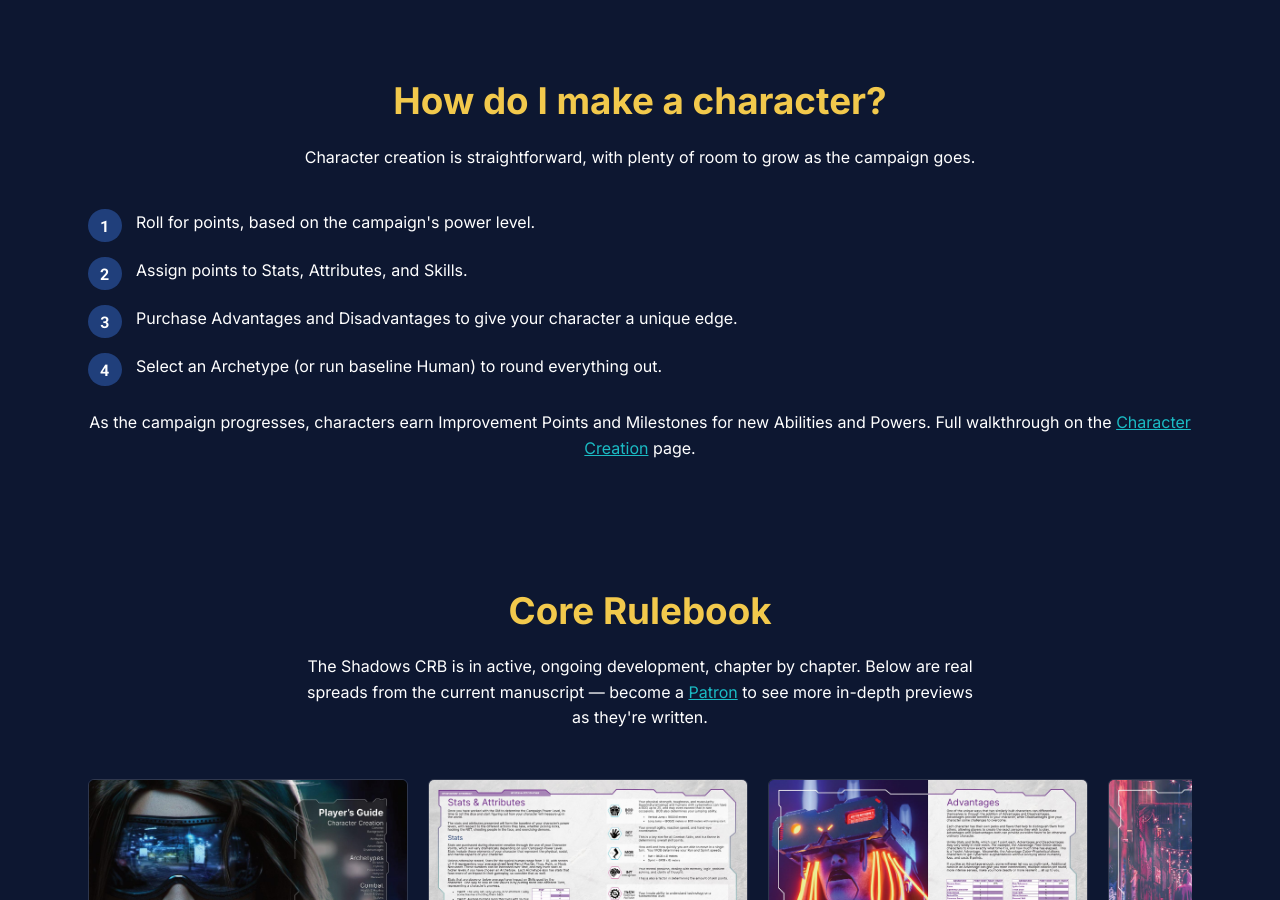
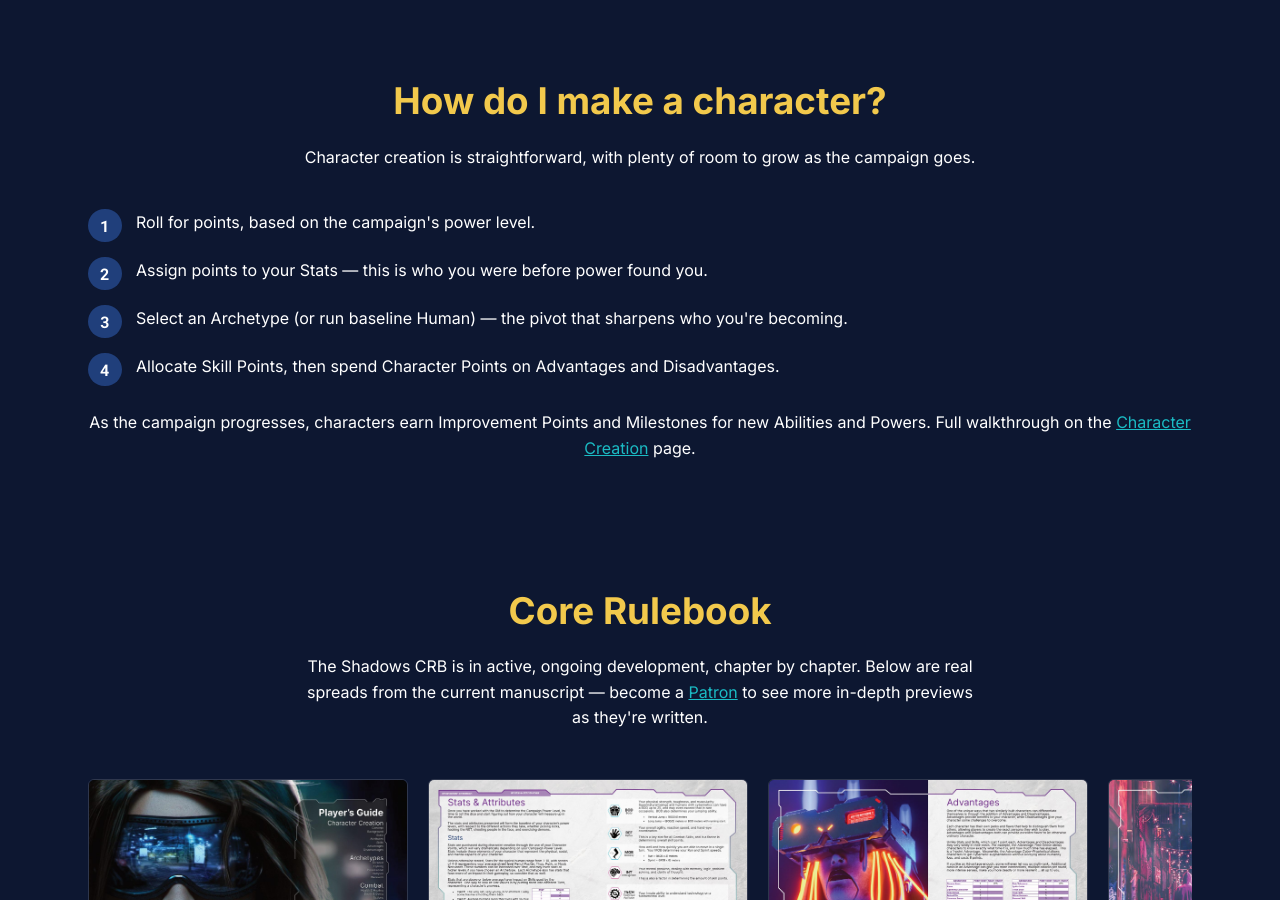
Before and after one commit to kazamuki/Shadows-RPG-Site, a Jekyll site: the page built from index.html, in a window 1280 px wide and 900 px high, scrolled down 980 px. Built offline with Jekyll 4.4.1, drawn with Linux system fonts in a browser that asks for light colours.

Commit message:
Fix Home's character creation step order to match the manuscript
Home carried forward the old site's step order (stats/skills -> advantages -> archetype
last), which no longer matches the current CRB: Archetype comes right after Stats, before
Skills and Advantages/Disadvantages. Character Creation and Rules Preview already had this
right -- Home was the one page still out of sync.

Co-Authored-By: Claude Sonnet 5 <noreply@anthropic.com>

```diff
--- a/index.html
+++ b/index.html
@@ -55,9 +55,9 @@ description: >-
   </div>
   <ol class="step-list">
     <li>Roll for points, based on the campaign's power level.</li>
-    <li>Assign points to Stats, Attributes, and Skills.</li>
-    <li>Purchase Advantages and Disadvantages to give your character a unique edge.</li>
-    <li>Select an Archetype (or run baseline Human) to round everything out.</li>
+    <li>Assign points to your Stats — this is who you were before power found you.</li>
+    <li>Select an Archetype (or run baseline Human) — the pivot that sharpens who you're becoming.</li>
+    <li>Allocate Skill Points, then spend Character Points on Advantages and Disadvantages.</li>
   </ol>
   <p style="text-align:center; margin-top: 1.5rem;">
     As the campaign progresses, characters earn Improvement Points and Milestones for new
```
